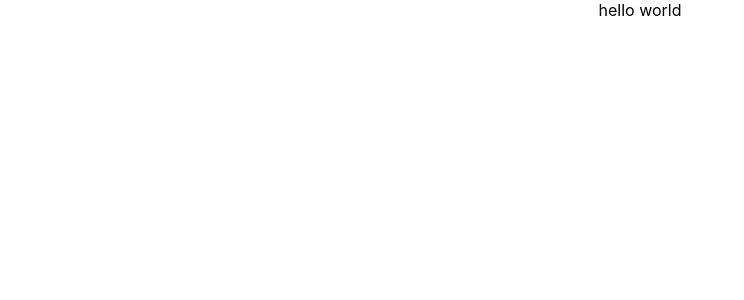
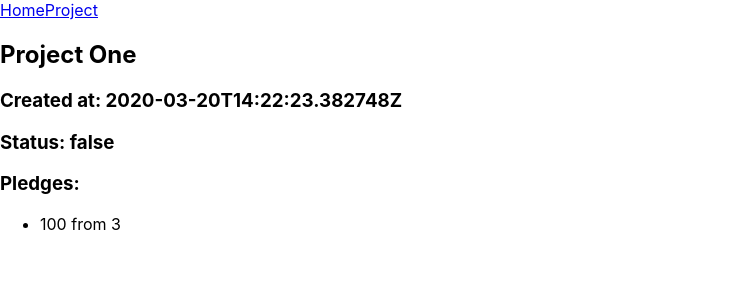
Before and after one commit to sarahmaria398/crowdfunding, a React (Create React App) app: page /project in a window 1280 px wide. Shown: the top 300 px of the page, without its empty margins (0-744 px from the left). Built offline with nearby package versions, Linux system fonts and the light colour scheme.

Commit message:
Creating Nav, and env

```diff
--- a/src/App.css
+++ b/src/App.css
@@ -32,7 +32,15 @@
   from {
     transform: rotate(0deg);
   }
+
   to {
     transform: rotate(360deg);
   }
 }
+
+#project-list {
+  display: grid;
+  grid-template-columns: 30% 30% 30%;
+  column-gap: 10px;
+  row-gap: 10px;
+}
--- a/src/App.js
+++ b/src/App.js
@@ -1,11 +1,24 @@
 import logo from './logo.svg';
 import './App.css';
+import { BrowserRouter as Router, Route, Routes } from 'react-router-dom';
+import Nav from './components/Nav';
+import HomePage from './pages/HomePage';
+import ProjectPage from './pages/ProjectPage';
+import "./App.css";
 
 function App() {
   return (
-    <div className="App">
-      hello world
-    </div>
+    <Router>
+      <div >
+        <Nav />
+        <Routes >
+          <Route exact path="/" element={<HomePage />}>
+          </Route>
+          <Route exact path="/project" element={<ProjectPage />}>
+          </Route>
+        </Routes>
+      </div>
+    </Router>
   );
 }
 
--- /dev/null
+++ b/src/components/Nav/index.jsx
@@ -0,0 +1,13 @@
+import React from "react";
+import { Link } from "react-router-dom";
+
+function Nav() {
+    return (
+        <nav>
+            <Link to="/">Home</Link>
+            <Link to="/project">Project</Link>
+        </nav>
+    )
+}
+
+export default Nav;
--- /dev/null
+++ b/src/components/ProjectCard/ProjectCard.css
@@ -0,0 +1,11 @@
+.project-card {
+    width: 100%;
+    border: 1px solid black;
+    box-shadow: 0px 0px 5px gray;
+}
+
+.project-card img {
+    width: 100%;
+    height: 300px;
+    object-fit: cover;
+}
--- /dev/null
+++ b/src/components/ProjectCard/index.jsx
@@ -0,0 +1,16 @@
+import React from "react";
+import { Link } from "react-router-dom";
+import "./ProjectCard.css"
+
+function ProjectCard(props) {
+    const { projectData } = props;
+    return (
+        <div className="project-card">
+            <Link to="/project">
+                <img src={projectData.image} />
+                <h3>{projectData.title}</h3>
+            </Link>
+        </div>);
+}
+
+export default ProjectCard
--- /dev/null
+++ b/src/data.js
@@ -0,0 +1,96 @@
+export const allProjects = [
+    {
+        id: 1,
+        title: "Project One",
+        description: "The first project.",
+        goal: 150,
+        image: "https://imgix.theurbanlist.com/content/article/Brisbane_Cakes_wild_canary.jpg",
+        is_open: false,
+        date_created: "2020-03-20T14:22:23.382748Z",
+        owner: 1
+    },
+    {
+        id: 2,
+        title: "Project Two",
+        description: "The second project.",
+        goal: 150,
+        image: "https://images.immediate.co.uk/production/volatile/sites/30/2020/04/strawberry-cake-8c9a6b6.jpg",
+        is_open: false,
+        date_created: "2020-03-20T14:22:23.382748Z",
+        owner: 1
+    },
+    {
+        id: 3,
+        title: "Project Three",
+        description: "The third project.",
+        goal: 150, image: "https://via.placeholder.com/300.jpg",
+        is_open: false,
+        date_created: "2020-02-20T14:28:23.382748Z",
+        owner: 1
+    },
+    {
+        id: 4,
+        title: "Project Three",
+        description: "The third project.",
+        goal: 150, image: "https://via.placeholder.com/300.jpg",
+        is_open: false,
+        date_created: "2020-02-20T14:28:23.382748Z",
+        owner: 1
+    },
+    {
+        id: 5,
+        title: "Project Three",
+        description: "The third project.",
+        goal: 150, image: "https://via.placeholder.com/300.jpg",
+        is_open: false,
+        date_created: "2020-02-20T14:28:23.382748Z",
+        owner: 1
+    },
+    {
+        id: 6,
+        title: "Project Three",
+        description: "The third project.",
+        goal: 150, image: "https://via.placeholder.com/300.jpg",
+        is_open: false,
+        date_created: "2020-02-20T14:28:23.382748Z",
+        owner: 1
+    },
+]
+
+export const oneProject = {
+    id: 1,
+    title: "Project One",
+    description: "The first project.",
+    goal: 150,
+    image: "https://via.placeholder.com/300.jpg",
+    is_open: false,
+    date_created: "2020-03-20T14:22:23.382748Z",
+    owner: 1,
+    pledges: [{
+        id: 1,
+        amount: 100,
+        comment: "A comment for the pledge",
+        anonymous: false,
+        supporter: 3,
+        project_id: 1,
+    }]
+};
+
+export const twoProject = {
+    id: 1,
+    title: "Project Two",
+    description: "The first project.",
+    goal: 150,
+    image: "https://via.placeholder.com/300.jpg",
+    is_open: false,
+    date_created: "2020-03-20T14:22:23.382748Z",
+    owner: 1,
+    pledges: [{
+        id: 1,
+        amount: 100,
+        comment: "A comment for the pledge",
+        anonymous: false,
+        supporter: 3,
+        project_id: 1,
+    }]
+};
--- a/src/pages/HomePage.jsx
+++ b/src/pages/HomePage.jsx
@@ -1,10 +1,15 @@
 import React from "react";
+import { allProjects } from "../data";
+import ProjectCard from "../components/ProjectCard";
 
-function HomePage(
-
-) {
-    return
-    <h1>This is the home page.</h1>;
+function HomePage() {
+    return (
+        <div id="project-list">
+            {allProjects.map((projectData, key) => {
+                return <ProjectCard key={key} projectData={projectData} />;
+            })}
+        </div>
+    )
 }
 
 export default HomePage;
--- /dev/null
+++ b/src/pages/ProjectPage.jsx
@@ -0,0 +1,24 @@
+import React from "react";
+import { oneProject } from "../data";
+
+function ProjectPage() {
+    return (
+        <div>
+            <h2>{oneProject.title}</h2>
+            <h3>Created at: {oneProject.date_created}</h3>
+            <h3>{`Status: ${oneProject.is_open}`}</h3>
+            <h3>Pledges:</h3>
+            <ul>
+                {oneProject.pledges.map((pledgeData, key) => {
+                    return (
+                        <li>
+                            {pledgeData.amount} from {pledgeData.supporter}
+                        </li>
+                    );
+                })}
+            </ul>
+        </div>
+    )
+}
+
+export default ProjectPage;
```
Also changed, not shown: src/pages/AboutPage.jsx (deleted, +0 -10 lines), 1 other file (tests, documents, lock files or other folders).
